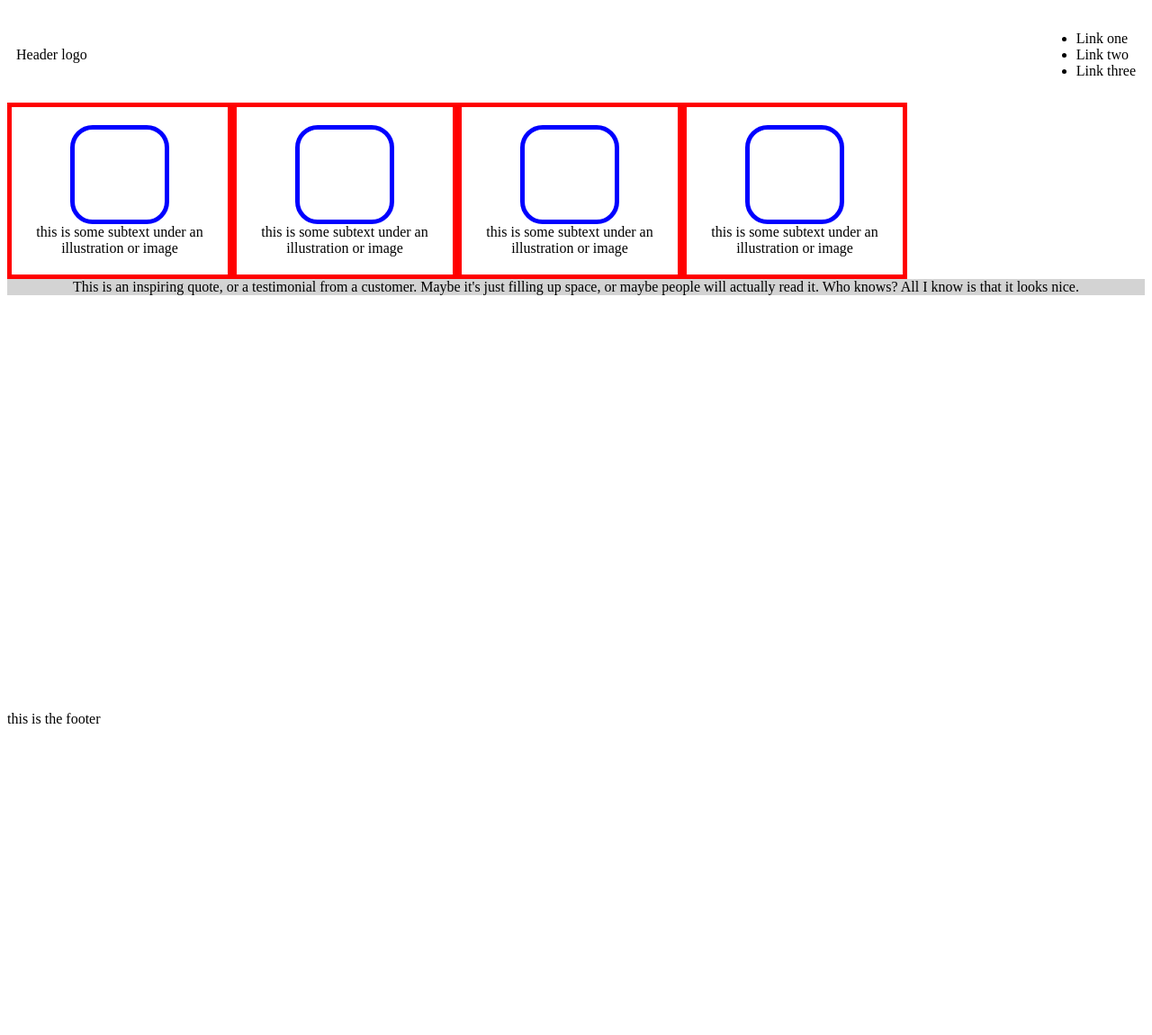
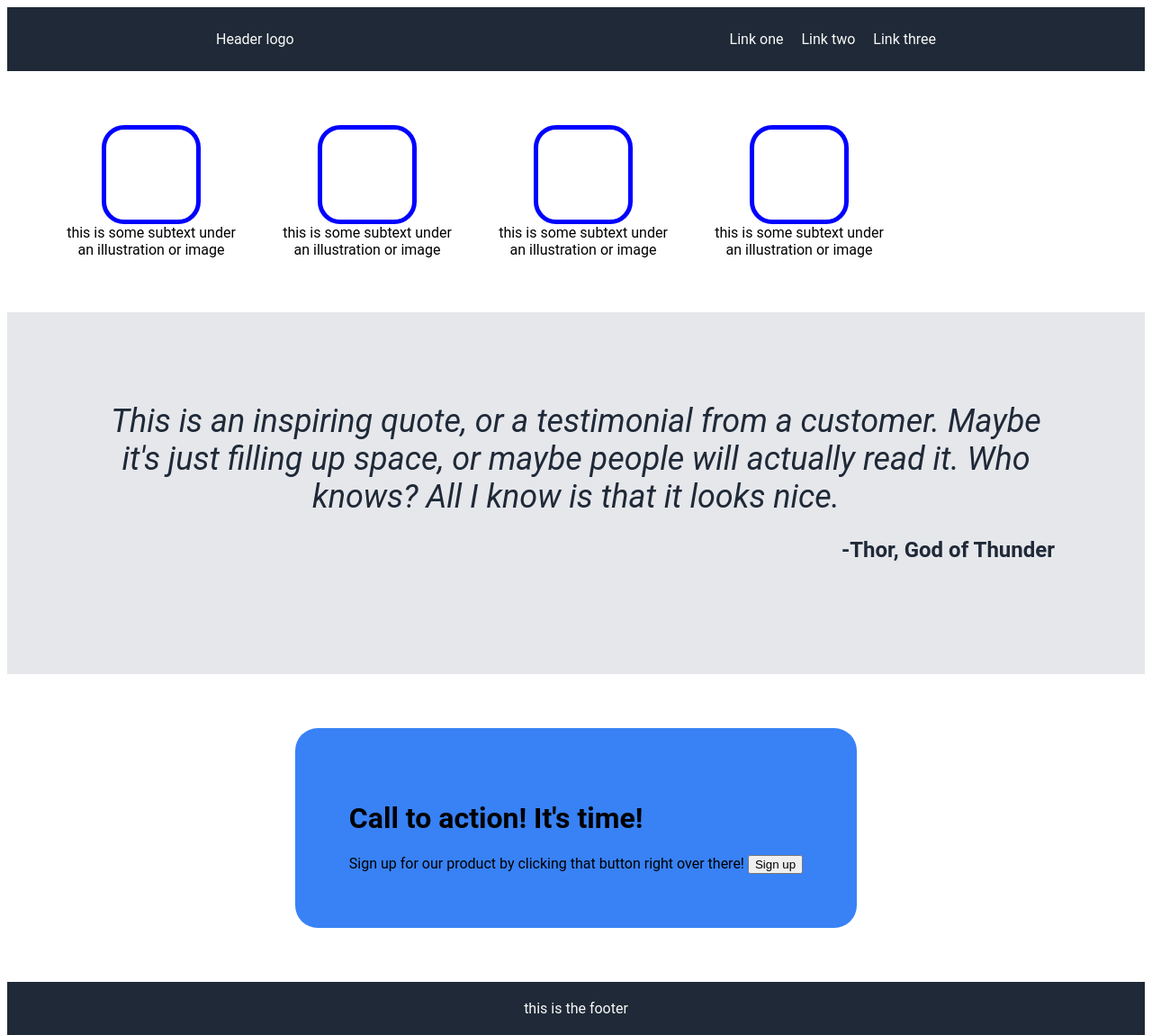
Before and after one commit to missviviSX/odin-landingpage, a plain HTML site: page index.html in a window 1280 px wide. Shown: the whole page at 90% size. Before the commit the page ends 816 px from the top, so only its background shows below. Drawn offline with Linux system fonts and the light colour scheme.

Commit message:
Update style and html

```diff
--- a/index.html
+++ b/index.html
@@ -38,12 +38,16 @@
         </div>
         <div class="bigquote">
             This is an inspiring quote, or a testimonial from a customer. Maybe it's just filling up space, or maybe people will actually read it. Who knows? All I know is that it looks nice.
+            <p>-Thor, God of Thunder</p>
         </div>
     </div>
+    <div class="action">
+        <div class="linkbox"><h1>Call to action! It's time!</h1> Sign up for our product by clicking that button right over there!
+        <button>Sign up</button></div>
+    </div>
+
     <div class="bottom">
-        <div class="footer">
-            this is the footer
-        </div>
+        this is the footer
     </div>
 </body>
 </html>
--- a/style.css
+++ b/style.css
@@ -1,23 +1,37 @@
 body {
     height: 100vh;
+    font-family: 'Roboto';
     display: flex;
     flex-direction: column;
     justify-content: space-between;
 }
 
+ul {
+    list-style: none;
+    display: flex;
+    gap: 20px;
+}
+
 .middle {
     flex: 1;
+    display: flex;
+    flex-direction: column;
+
 }
 
 .header {
     display: flex;
-    justify-content: space-between;
+    justify-content: space-around;
     align-items: center;
     padding: 10px;
+    background-color: #1F2937;
+    color: #F9FAF8;
 }
 
 .cardbox {
-    display: flex;}
+    display: flex;
+    padding: 40px;
+}
 
 .card {
     display: flex;
@@ -26,7 +40,6 @@ body {
     text-align: center;
     padding: 20px;
     max-width: 200px;
-    border: 5px solid red;
 }
 
 .image {
@@ -38,5 +51,38 @@ body {
 
 .bigquote {
     text-align: center;
-    background-color: lightgray;
+    background-color: #E5E7EB;
+    font-size: 36px;
+    font-weight: light;
+    font-style: italic;
+    color: #1F2937;
+    padding: 100px;
 }
+
+p {
+    font-size: 24px;
+    font-weight: bold;
+    font-style: normal;
+    text-align: right;
+}
+
+.action {
+    display: flex;
+    justify-content: center;
+    align-items: center;
+}
+
+.linkbox {
+    background-color: #3882F6;
+    padding: 60px;
+    border-radius: 25px;
+    border: 5px;
+    margin: 60px;
+}
+
+.bottom {
+    text-align: center;
+    color: #F9FAF8;
+    background-color: #1F2937;
+    padding: 20px;
+}
```
